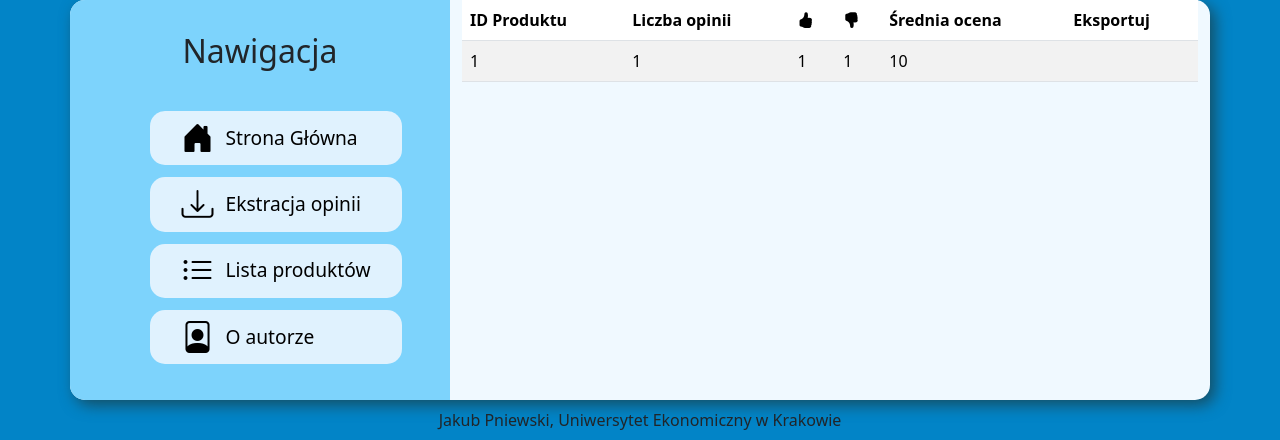
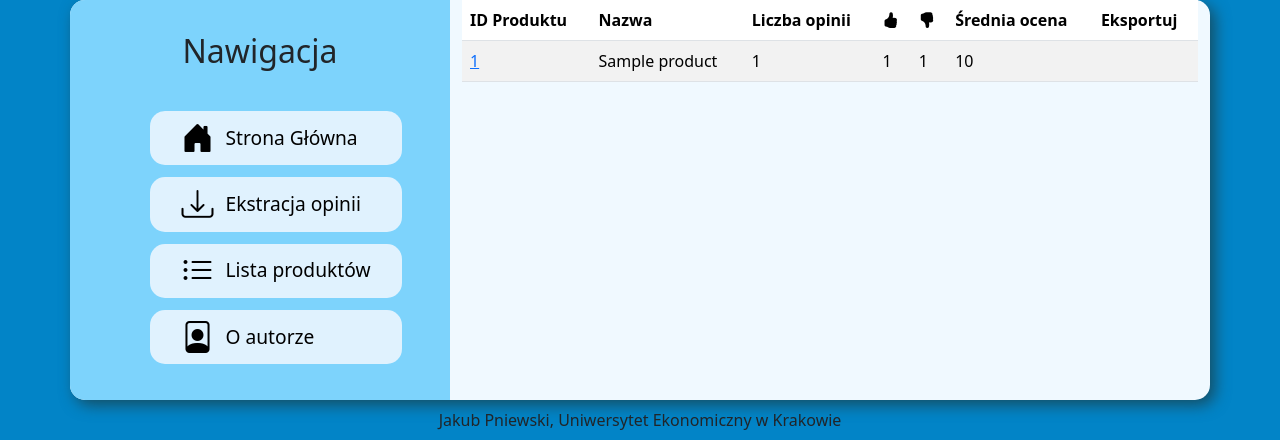
Before and after one commit to snowy-uni/CeneoWebScraper, a Flask app: template app/templates/products.html in a window 1280 px wide. Shown: the part 142-582 px from the top of the page. Run offline with Flask 3, Linux system fonts and the light colour scheme; the template is opened without the code that fills it: most values are stand-ins (such as "Sample title", 1, 10 or a date in 2020); parts of the project's set-up code (start-up, migrations or seed data) failed here and were passed over.

Commit message:
04.06.2025 JP little fix

```diff
--- a/app/templates/products.html
+++ b/app/templates/products.html
@@ -8,6 +8,7 @@
         <thead>
             <tr>
                 <th scope="col">ID Produktu</th>
+                <th scope="col">Nazwa</th>
                 <th scope="col">Liczba opinii</th>
                 <th scope="col"><i class="bi bi-hand-thumbs-up-fill"></i></th>
                 <th scope="col"><i class="bi bi-hand-thumbs-down-fill"></i></th>
@@ -18,11 +19,13 @@
         <tbody>
             {% for product in products %}
             <tr>
-                <td>{{product.product_id}}</td>
+                <td><a class="product_id"
+                        href="{{url_for('product', product_id=product.product_id) }}">{{product.product_id}}</a></td>
+                <td>{{product.product_name}}</td>
                 <td>{{product.stats.reviews_count}}</td>
                 <td>{{product.stats.pros_count}}</td>
                 <td>{{product.stats.cons_count}}</td>
-                <td>{{product.stats.average_stats}}</td>
+                <td>{{product.stats.average_score}}</td>
                 <td></td>
             </tr>
             {% endfor %}
```
